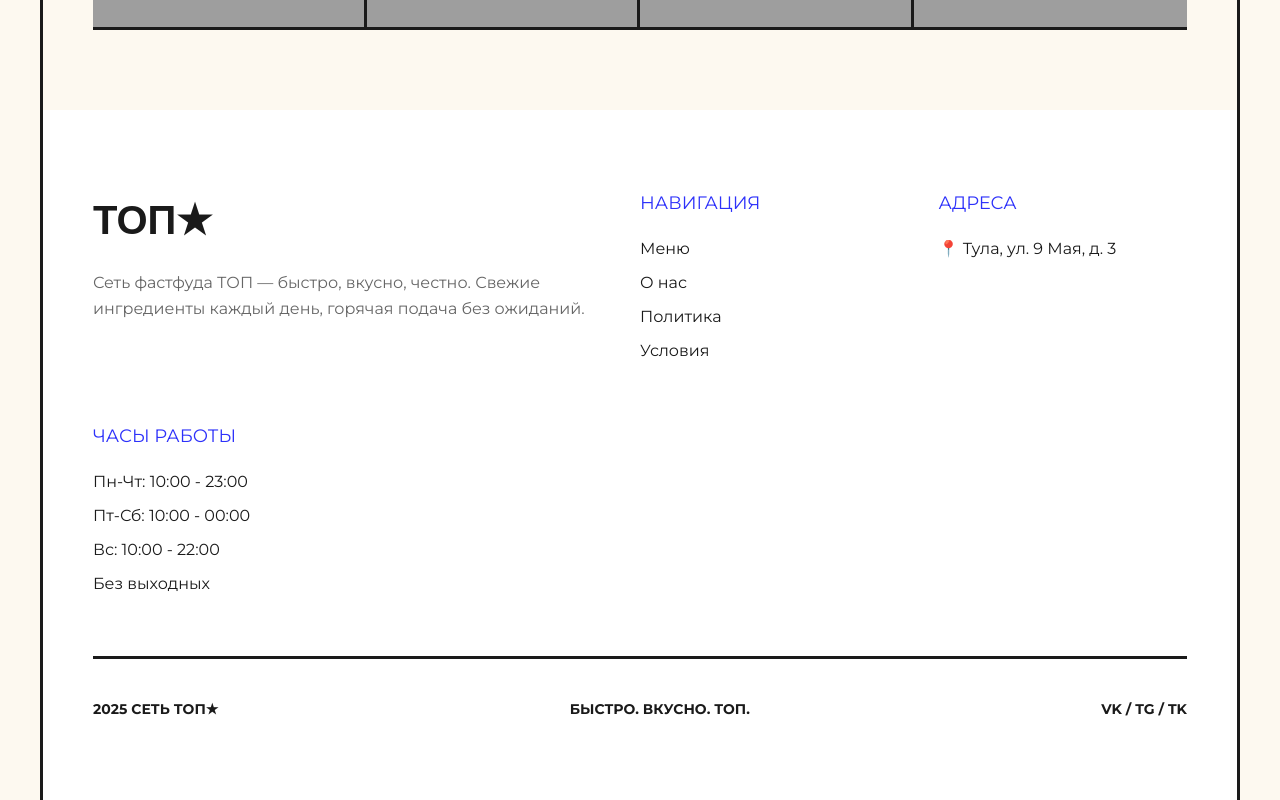
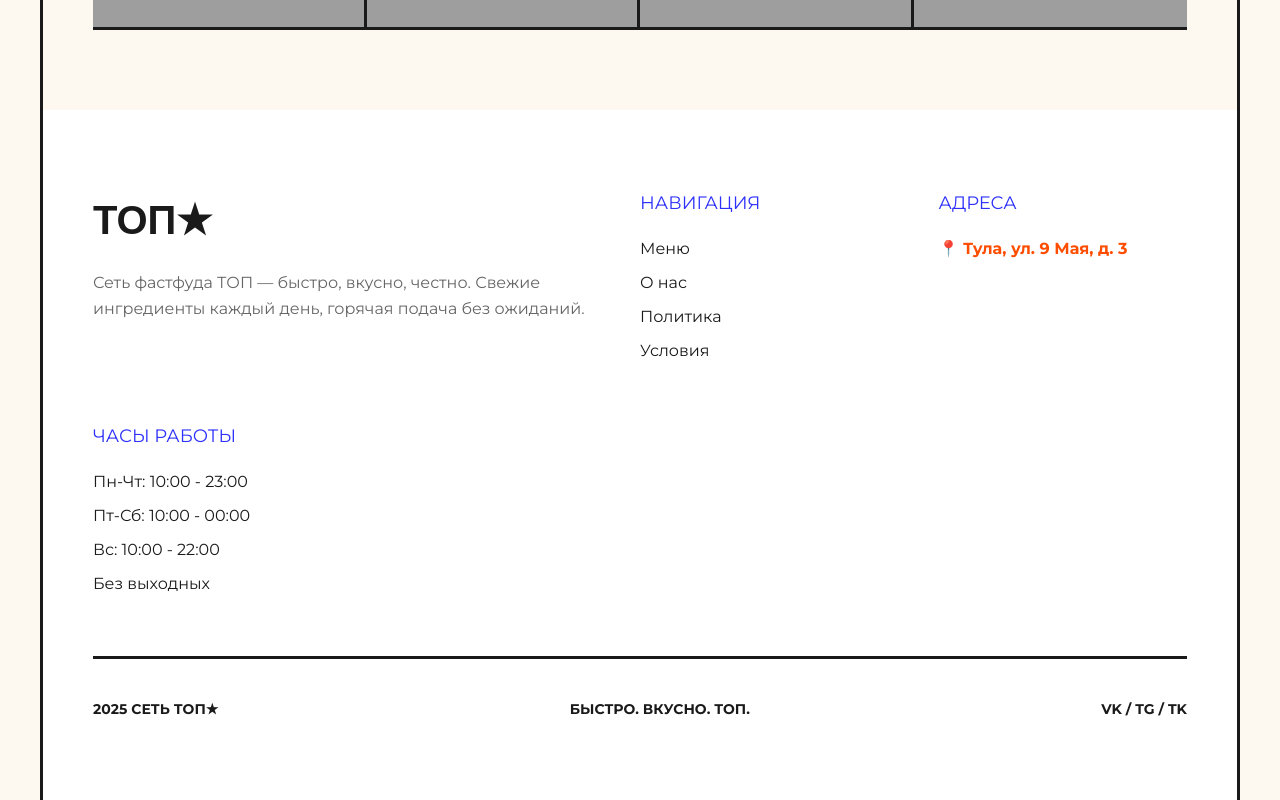
Before and after one commit to pr-poehali-dev/green-light-solution, a React (Vite) app: page / in a window 1280 px wide. Shown: the part 2685-3485 px from the top of the page. Built offline with nearby package versions, Linux system fonts and the light colour scheme; grey boxes are pictures that could not be loaded; a web font is replaced by a local one.

Commit message:
Feat: добавить функцию

```diff
--- a/src/pages/Index.tsx
+++ b/src/pages/Index.tsx
@@ -230,7 +230,16 @@ export default function Index() {
         <div className="footer-links">
           <h4>Адреса</h4>
           <ul>
-            <li>📍 Тула, ул. 9 Мая, д. 3</li>
+            <li>
+              <a
+                href="https://yandex.ru/maps/?text=Тула+улица+9+Мая+3"
+                target="_blank"
+                rel="noopener noreferrer"
+                style={{ color: "var(--primary)", textDecoration: "none", fontWeight: 700 }}
+              >
+                📍 Тула, ул. 9 Мая, д. 3
+              </a>
+            </li>
           </ul>
         </div>
         <div className="footer-links">
```
